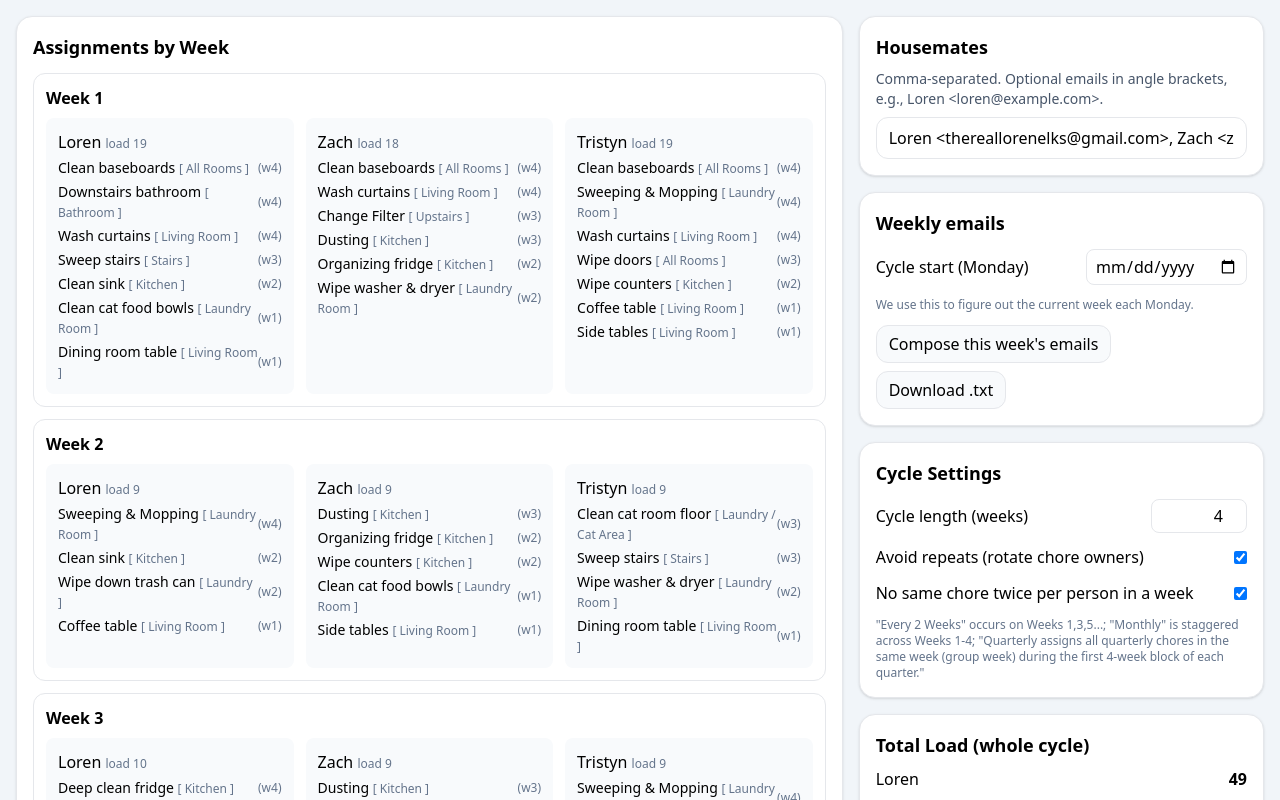
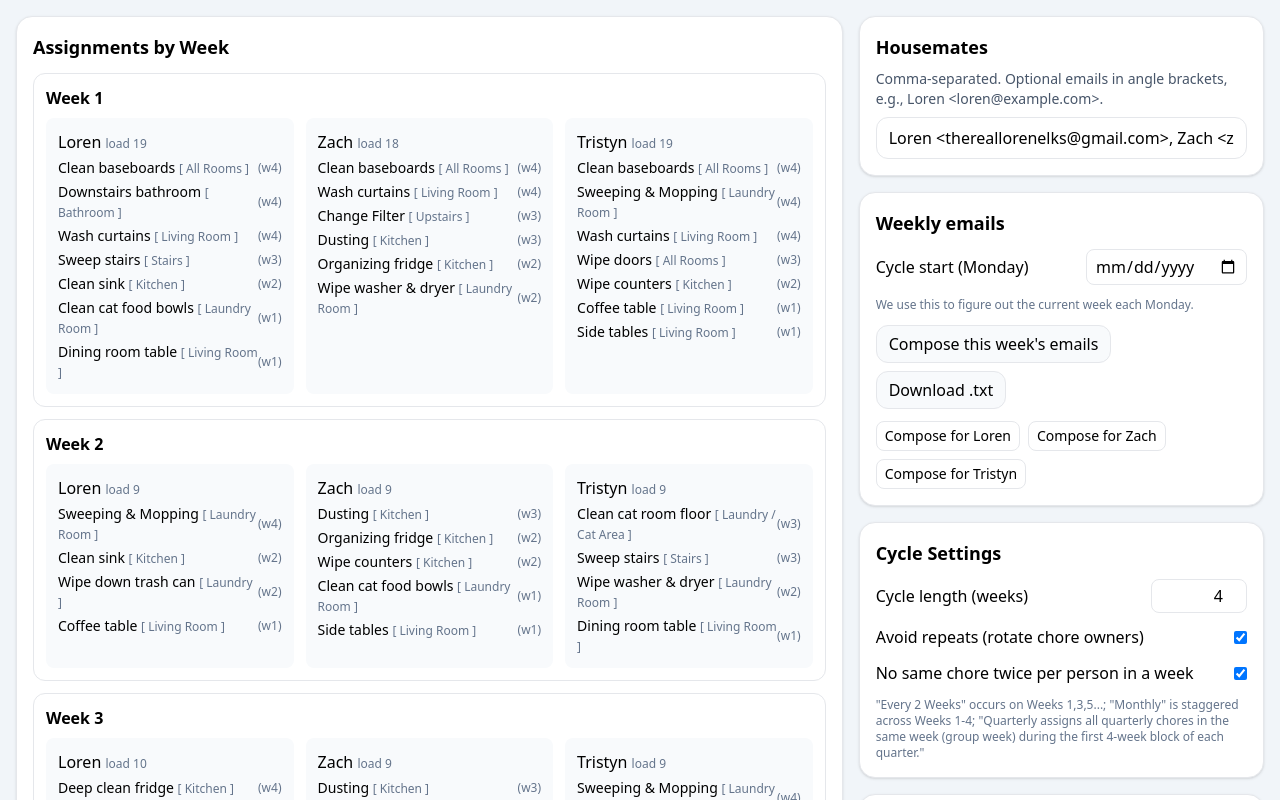
Before and after one commit to thereallorenelks-sys/housemate-chore-balancer2, a React (Vite) app: page / in a window 1280 px wide. Shown: the top 800 px of the page. Built offline with nearby package versions, Linux system fonts and the light colour scheme.

Commit message:
Add files via upload

```diff
--- a/src/App.tsx
+++ b/src/App.tsx
@@ -318,20 +318,36 @@ export default function App() {
     return lines.join("\\n");
   }
 
+
+  function composeEmailFor(personName: string) {
+    const o = peopleObjs.find(x => x.name === personName);
+    const widx = getCurrentWeekIndex();
+    if (!o) return;
+    if (!o.email) {
+      setFlash(`No email on file for ${personName}. Use "Name <email>" in Housemates.`);
+      return;
+    }
+    const subject = `This Week's Chores — Week ${weeks[widx]?.week || (widx+1)}${cycleStart ? ' (' + weekRangeLabel(widx) + ')' : ''}`;
+    const body = buildEmailBody(o.name, widx);
+    const url = `mailto:${encodeURIComponent(o.email)}?subject=${encodeURIComponent(subject)}&body=${encodeURIComponent(body)}`;
+    window.open(url, '_blank');
+  }
+
+  // Open one draft per person, spaced out to play nice with some email apps
   function composeWeeklyEmails() {
     const widx = getCurrentWeekIndex();
-    const missing: string[] = [];
-    for (const o of peopleObjs) {
-      if (!o.email) { missing.push(o.name); continue; }
+    const withEmails = peopleObjs.filter(o => !!o.email);
+    const missing = peopleObjs.filter(o => !o.email).map(o => o.name);
+    withEmails.forEach((o, i) => {
       const subject = `This Week's Chores — Week ${weeks[widx]?.week || (widx+1)}${cycleStart ? ' (' + weekRangeLabel(widx) + ')' : ''}`;
       const body = buildEmailBody(o.name, widx);
       const url = `mailto:${encodeURIComponent(o.email)}?subject=${encodeURIComponent(subject)}&body=${encodeURIComponent(body)}`;
-      window.open(url, '_blank');
-    }
+      setTimeout(() => window.open(url, '_blank'), i * 700);
+    });
     if (missing.length) {
       setFlash(`No email on file for: ${missing.join(', ')} (add with Name <email> in Housemates)`);
     } else {
-      setFlash('Opened email drafts for all housemates');
+      setFlash('Opened drafts for everyone. If only one opened, allow pop‑ups or click the per-person buttons below.');
     }
   }
 
@@ -480,6 +496,11 @@ export default function App() {
               <button onClick={composeWeeklyEmails} className="px-3 py-1.5 rounded-xl border bg-slate-50 hover:bg-slate-100">Compose this week's emails</button>
               <button onClick={downloadWeeklyEmailsTxt} className="px-3 py-1.5 rounded-xl border bg-slate-50 hover:bg-slate-100">Download .txt</button>
             </div>
+            <div className="flex flex-wrap gap-2 text-sm">
+              {people.map(p => (
+                <button key={'one-'+p} onClick={() => composeEmailFor(p)} className="px-2 py-1 rounded-lg border bg-white hover:bg-slate-50">Compose for {p}</button>
+              ))}
+            </div>
             {peopleObjs.some(p => !p.email) && (
               <div className="text-xs text-amber-700 bg-amber-50 border border-amber-200 rounded-lg px-2 py-1">
                 Tip: add emails like "Name &lt;email@domain&gt;" in Housemates to auto-address messages.
```
